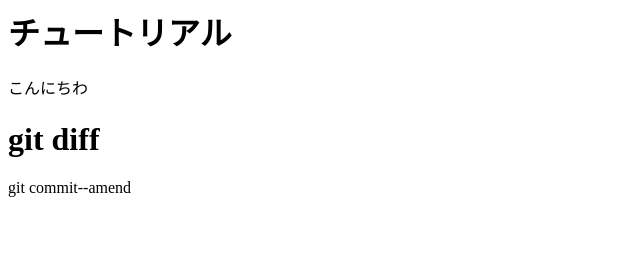
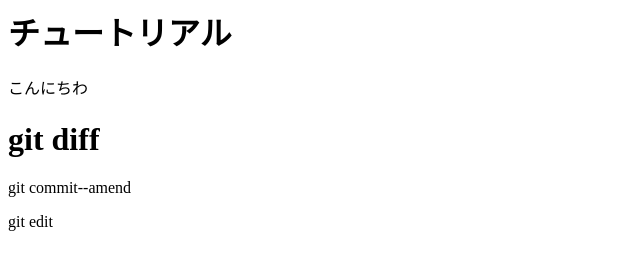
Before and after one commit to rikuzyoukurabu/udemy, a plain HTML site: page index.html in a window 1280 px wide. Shown: the full height of the page, 0-640 px from the left. Drawn offline with Linux system fonts and the light colour scheme.

Commit message:
Update index.html

```diff
--- a/index.html
+++ b/index.html
@@ -4,3 +4,5 @@
 
 <h1>git diff</h1>
 <p>git commit--amend</p>
+
+<p>git edit</p>
```
